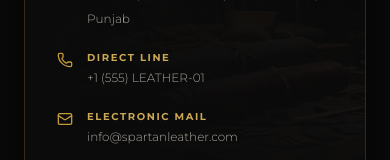
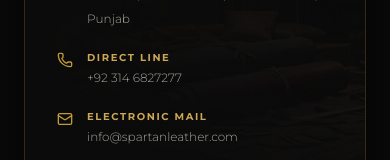
Before and after one commit to devdevcipator-arch/The-spartan-Leather, a Next.js app: page /contact in a window 390 px wide. Shown: the part 594-754 px from the top of the page. Built offline with nearby package versions, Linux system fonts and the light colour scheme.

Commit message:
content: replace dummy phone number with +92 314 6827277 in footer & contact

```diff
--- a/src/app/contact/page.tsx
+++ b/src/app/contact/page.tsx
@@ -125,10 +125,10 @@
                           Direct Line
                         </span>
                         <a
-                          href="tel:+15555328437"
+                          href="tel:+923146827277"
                           className="text-xs sm:text-[13px] text-[#A8A49C] font-light hover:text-[#CCA855] transition-colors"
                         >
-                          +1 (555) LEATHER-01
+                          +92 314 6827277
                         </a>
                       </div>
                     </div>
--- a/src/components/Footer.tsx
+++ b/src/components/Footer.tsx
@@ -135,7 +135,7 @@
               {/* Phone */}
               <div className="flex items-center gap-3">
                 <Phone className="w-4 h-4 text-[#C29B38] flex-shrink-0" />
-                <span>+1 (555) LEATHER-01</span>
+                <span>+92 314 6827277</span>
               </div>
 
               {/* Email */}
```
